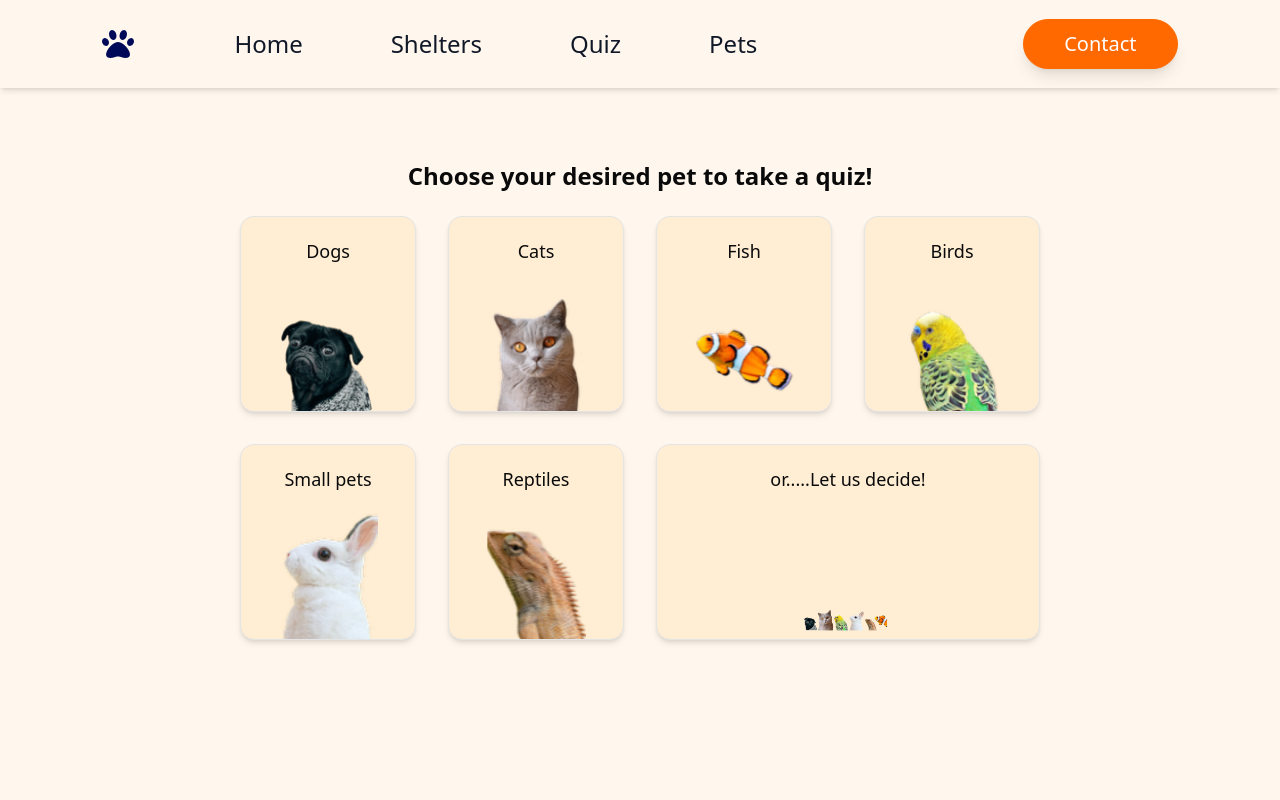
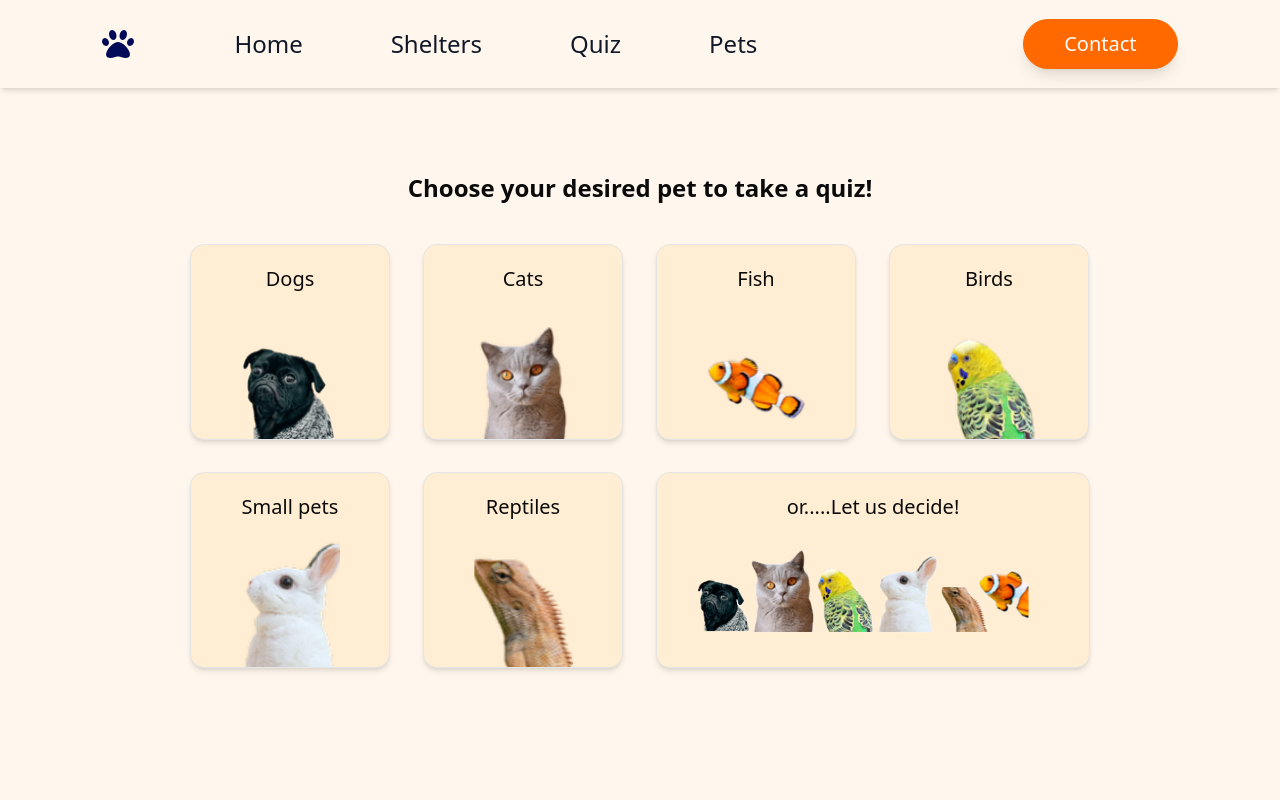
Before and after one commit to ppe11/flashcard, a Next.js app: page /quiz in a window 1280 px wide. Shown: the top 800 px of the page. Built offline with nearby package versions, Linux system fonts and the light colour scheme.

Commit message:
Implement hovering animation and adjust some spacing

```diff
--- a/src/app/quiz/page.jsx
+++ b/src/app/quiz/page.jsx
@@ -24,23 +24,24 @@ const Quiz = () => {
 
   return (
     <div className="w-full flex flex-col justify-center items-center bg-orange-50 min-h-screen">
-      <h2 className="text-2xl font-semibold mb-6">Choose your desired pet to take a quiz!</h2>
+      <h2 className="text-2xl font-semibold p-10">Choose your desired pet to take a quiz!</h2>
 
       <div className="grid grid-cols-2 md:grid-cols-3 lg:grid-cols-4 gap-8 auto-rows-min">
         {pets.map((pet, index) => (
           <Card
             key={index}
-            className={`cursor-pointer shadow-md hover:shadow-xl transition duration-300 bg-orange-100 px-4 pt-3 pb-0 text-center rounded-xl flex flex-col
-              ${pet.name === "or.....Let us decide!" ? "h-49 w-full md:col-span-2" : "h-49 w-44"}`}
+            className={`cursor-pointer shadow-md hover:shadow-2xl hover:bg-orange-300 transition duration-300 bg-orange-100
+              px-4 pt-3 text-center rounded-xl flex flex-col
+              ${pet.name === "or.....Let us decide!" ? "h-49 w-full md:col-span-2" : "h-49 w-50"}`}
             onClick={() => handleClick(pet.path)}
           >
-          <CardContent className="text-lg font-medium py-2">{pet.name}</CardContent>
+          <CardContent className="text-xl font-medium py-2">{pet.name}</CardContent>
           <div className="flex-grow flex items-end justify-center mt-auto min-h-0">
           <Image
             src={pet.image}
             alt={pet.name}
-              width={100}
-              height={100}
+            width={pet.name === "or.....Let us decide!" ? 400 : 100}
+            height={pet.name === "or.....Let us decide!" ? 400 : 100}
             className="object-contain"
           />
         </div>
```
Lines whose indentation alone changed are shown as unchanged.
